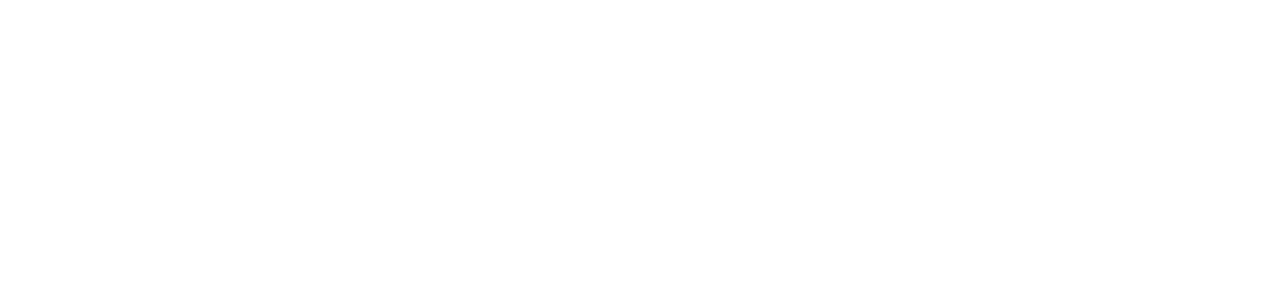
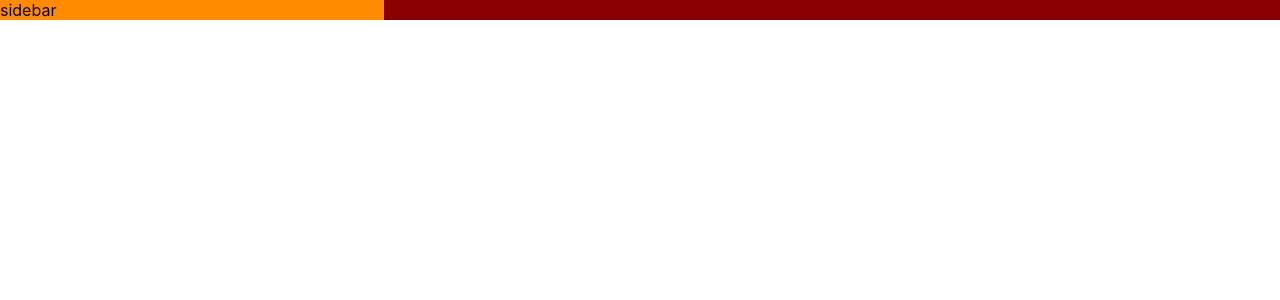
Before and after one commit to peterihimire/mui-settings, a React (Create React App) app: page /dashboard in a window 1280 px wide. Shown: the top 300 px of the page. Built offline with nearby package versions, Linux system fonts and the light colour scheme.

Commit message:
setup routes and components

```diff
--- a/src/App.js
+++ b/src/App.js
@@ -1,15 +1,18 @@
 import React from "react";
 import { BrowserRouter as Router, Switch, Route } from "react-router-dom";
-import dashboard from "./views/dashboard";
+import Login from "./views/auth/Login/Login";
+import Register from "./views/auth/Register/Resgister";
+import Dashboard from "./views/dashboard";
 // import "./App.css";
-
 
 function App() {
   return (
     <div className='App'>
       <Router>
         <Switch>
-          <Route exact path='/' component={dashboard} />
+          <Route exact path='/' component={Login} />
+          <Route exact path='/signup' component={Register} />
+          <Route path='/dashboard' component={Dashboard} />
         </Switch>
       </Router>
     </div>
--- /dev/null
+++ b/src/views/dashboard/dashboardCareers/DashboardCareers.js
@@ -0,0 +1,11 @@
+import React from 'react'
+
+const DashboardCareers = () => {
+    return (
+        <div>
+            Careers
+        </div>
+    )
+}
+
+export default DashboardCareers
--- /dev/null
+++ b/src/views/dashboard/dashboardCaseStudies/DashboardCaseStudies.js
@@ -0,0 +1,11 @@
+import React from 'react'
+
+const DashboardCaseStudies = () => {
+    return (
+        <div>
+            CaseStudies
+        </div>
+    )
+}
+
+export default DashboardCaseStudies
--- /dev/null
+++ b/src/views/dashboard/dashboardCourses/DashboardCourses.js
@@ -0,0 +1,11 @@
+import React from 'react'
+
+const DashboardCourses = () => {
+    return (
+        <div>
+            Courses
+        </div>
+    )
+}
+
+export default DashboardCourses
--- /dev/null
+++ b/src/views/dashboard/dashboardInsight/DashboardInsight.js
@@ -0,0 +1,11 @@
+import React from 'react'
+
+const DashboardInsight = () => {
+    return (
+        <div>
+            Insight
+        </div>
+    )
+}
+
+export default DashboardInsight
--- /dev/null
+++ b/src/views/dashboard/dashboardRolesManagment/DashboardRolesManagment.js
@@ -0,0 +1,11 @@
+import React from 'react'
+
+const DashboardRolesManagment = () => {
+    return (
+        <div>
+            RolesManagment
+        </div>
+    )
+}
+
+export default DashboardRolesManagment
--- /dev/null
+++ b/src/views/dashboard/dashboardSubscribers/DashboardSubscribers.js
@@ -0,0 +1,11 @@
+import React from 'react'
+
+const DashboardSubscribers = () => {
+    return (
+        <div>
+            Subscribers
+        </div>
+    )
+}
+
+export default DashboardSubscribers
--- /dev/null
+++ b/src/views/dashboard/dashboardSupportTicket/DashboardSupportTicket.js
@@ -0,0 +1,11 @@
+import React from 'react'
+
+const DashboardSupportTicket = () => {
+    return (
+        <div>
+            SupportTicket
+        </div>
+    )
+}
+
+export default DashboardSupportTicket
--- /dev/null
+++ b/src/views/dashboard/dashboardWebinars/DashboardWebinars.js
@@ -0,0 +1,11 @@
+import React from 'react'
+
+const DashboardWebinars = () => {
+    return (
+        <div>
+            Webinars
+        </div>
+    )
+}
+
+export default DashboardWebinars
--- a/src/views/dashboard/index.js
+++ b/src/views/dashboard/index.js
@@ -1,7 +1,15 @@
 import React from "react";
 import { withRouter, Route, Switch, Redirect } from "react-router-dom";
+import DashboardCareers from "./dashboardCareers/DashboardCareers";
+import DashboardCaseStudies from "./dashboardCaseStudies/DashboardCaseStudies";
+import DashboardCourses from "./dashboardCourses/DashboardCourses";
 import DashboardHome from "./dashboardHome/DashboardHome";
+import DashboardInsight from "./dashboardInsight/DashboardInsight";
+import DashboardSubscribers from "./dashboardSubscribers/DashboardSubscribers";
+import DashboardRolesManagment from "./dashboardRolesManagment/DashboardRolesManagment";
 import DashboardLayout from "./layout/DashboardLayout";
+import DashboardSupportTicket from "./dashboardSupportTicket/DashboardSupportTicket";
+import DashboardWebinars from "./dashboardWebinars/DashboardWebinars";
 
 function Dashboard(props) {
   const {
@@ -12,8 +20,32 @@
   return (
     <DashboardLayout>
       <Switch>
-        <Route path={`${path}/dashboard`}>
+        <Route path={`${path}/home`}>
           <DashboardHome />
+        </Route>
+        <Route path={`${path}/careers`}>
+          <DashboardCareers />
+        </Route>
+        <Route path={`${path}/case-studies`}>
+          <DashboardCaseStudies />
+        </Route>
+        <Route path={`${path}/courses`}>
+          <DashboardCourses />
+        </Route>
+        <Route path={`${path}/insight`}>
+          <DashboardInsight />
+        </Route>
+        <Route path={`${path}/roles-managment`}>
+          <DashboardRolesManagment />
+        </Route>
+        <Route path={`${path}/subscribers`}>
+          <DashboardSubscribers />
+        </Route>
+        <Route path={`${path}/support-ticket`}>
+          <DashboardSupportTicket />
+        </Route>
+        <Route path={`${path}/webinars`}>
+          <DashboardWebinars />
         </Route>
       </Switch>
     </DashboardLayout>
--- /dev/null
+++ b/src/views/dashboard/layout/DashboardLayout.css
@@ -0,0 +1,14 @@
+.wrap {
+    display: flex;
+    width: 100%;
+}
+
+.left {
+    width: 30%;
+    background: darkorange;
+}
+
+.right {
+    width: 70%;
+    background: darkred;
+}
--- a/src/views/dashboard/layout/DashboardLayout.js
+++ b/src/views/dashboard/layout/DashboardLayout.js
@@ -1,13 +1,14 @@
 import React from "react";
 import SideBar from "../../../components/sideBar/SideBar";
+import "./DashboardLayout.css";
+const DashboardLayout = (props) => {
+  return (
+    <div className='wrap'>
+      <div className='left'>
+        <SideBar />
+      </div>
 
-const DashboardLayout = (props) => {
-
-  return (
-    <div className=''>
-      <div className=""><SideBar /></div>
-
-      <div className=''>
+      <div className='right'>
         <div className=''>{props.children}</div>
       </div>
     </div>
```
